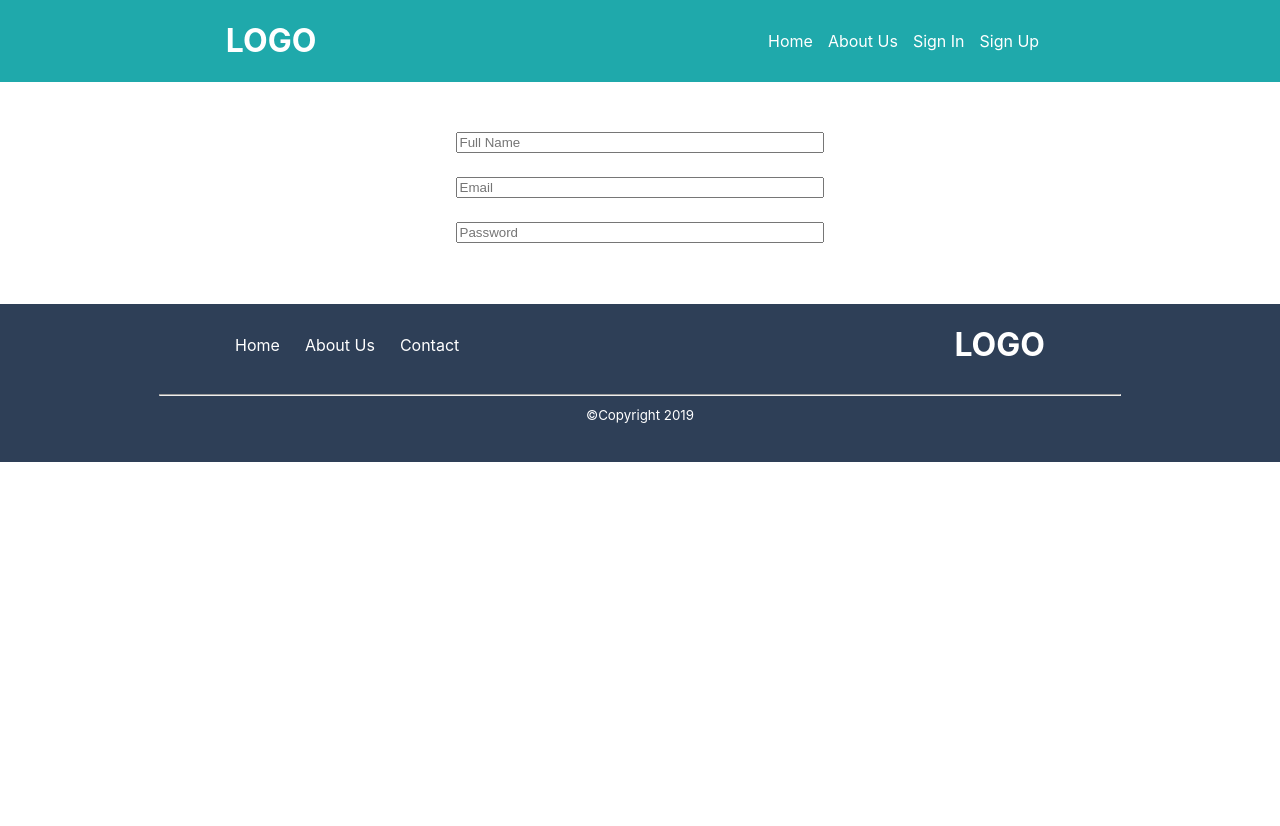
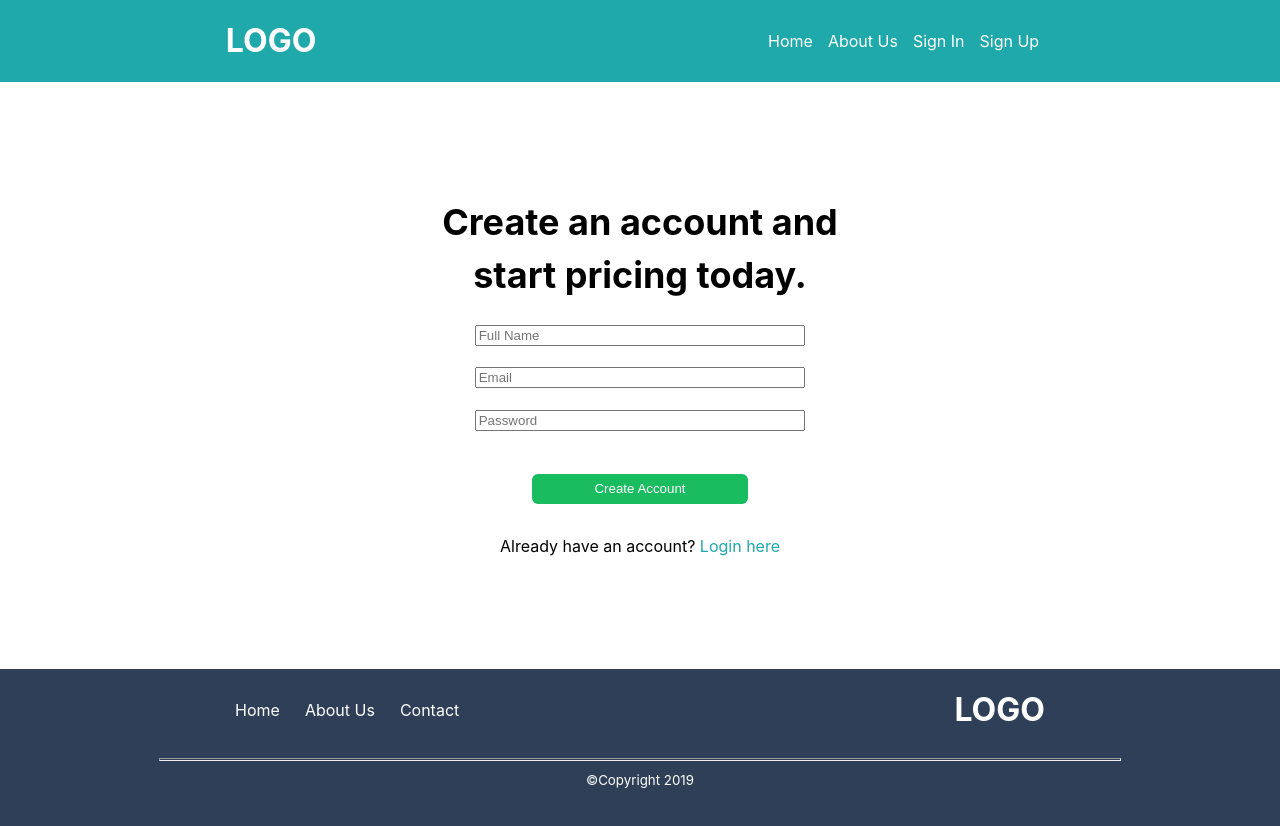
Before and after one commit to bw-airbnb-optimal-price-4/front-end, a React (Create React App) app: page /signup in a window 1280 px wide. Before the commit the page ends 800 px from the top, so only its background shows below. Built offline with nearby package versions, Linux system fonts and the light colour scheme.

Commit message:
added additional form components to SignIn and SignUp

```diff
--- a/src/Components/SignInForm.js
+++ b/src/Components/SignInForm.js
@@ -5,7 +5,7 @@ const FormStyling = styled.form`
     display: block;
     align-content: center;
     padding-bottom: 10px;
-    margin: 3%;
+    margin: 8%;
 `;
 
 const InputStyling = styled.input`
@@ -13,9 +13,25 @@ const InputStyling = styled.input`
     margin: 1% 12%;
 `;
 
+const ButtonStyling = styled.button`
+    border-radius: 6px;
+    border: none;
+    width: 15%;
+    height: 30px;
+    margin: 3% 25%;
+    color: white;
+    background-color: #19BD60;
+`;
+
+const AnchorStyling = styled.a`
+  text-decoration: none;
+  color: #1FA9AB;
+`;
+
 export default function SignIn() {
     return (
         <FormStyling>
+           <h1>Welcome Back!</h1>
            <InputStyling placeholder="Email"
            id="email"
            type="text"
@@ -26,6 +42,13 @@ export default function SignIn() {
            type="password"
            name="password"
            />
+           <ButtonStyling type="submit">
+               Login
+           </ButtonStyling>
+           <div>
+             <span>New Here?</span>
+             <AnchorStyling href=""> Create an Account</AnchorStyling>
+           </div>
        </FormStyling>
     )
 }
--- a/src/Components/SignUpForm.js
+++ b/src/Components/SignUpForm.js
@@ -5,7 +5,7 @@ const FormStyling = styled.form`
     display: block;
     align-content: center;
     padding-bottom: 10px;
-    margin: 3%;
+    margin: 8%;
 `;
 
 const InputStyling = styled.input`
@@ -13,10 +13,33 @@ const InputStyling = styled.input`
     margin: 1% 12%;
 `;
 
+const ButtonStyling = styled.button`
+    border-radius: 6px;
+    border: none;
+    width: 20%;
+    height: 30px;
+    margin: 3% 25%;
+    color: white;
+    background-color: #19BD60;
+`;
+
+const AnchorStyling = styled.a`
+  text-decoration: none;
+  color: #1FA9AB;
+`;
+
+const HeaderStyling = styled.h1`
+  font-size: 18px;
+  line-height: .8;
+`;
 
 export default function SignUpForm() {
     return (
        <FormStyling>
+           <HeaderStyling>
+             <h1>Create an account and</h1>
+             <h1> start pricing today.</h1>
+           </HeaderStyling>
            <InputStyling placeholder="Full Name"
            id="name"
            type="text"
@@ -32,6 +55,13 @@ export default function SignUpForm() {
            type="password"
            name="password"
            />
+           <ButtonStyling type="submit">
+               Create Account
+           </ButtonStyling>
+           <div>
+             <span>Already have an account?</span>
+             <AnchorStyling href=""> Login here</AnchorStyling>
+           </div>
        </FormStyling>
     )
 }
```
